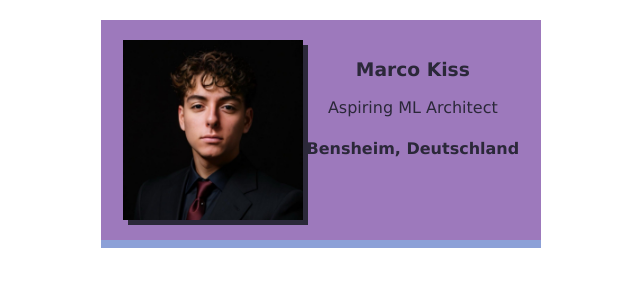
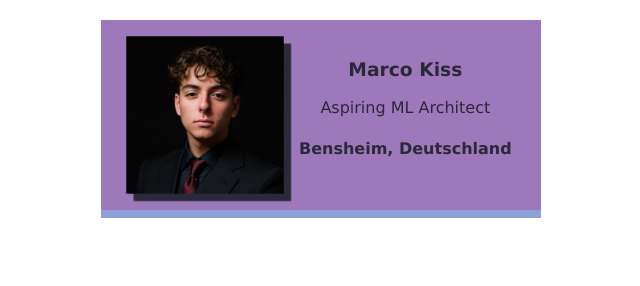
Before and after one commit to Jannisrfst/marco-business-card, a website built with Vite: page index.html in a window 1280 px wide. In both pictures the pointer is over the picture 524 px from the left and 115 px from the top of the page. Shown: the whole page, without its empty margins (319-959 px from the left). Built offline with nearby package versions, Linux system fonts and the light colour scheme.

Commit message:
Update styles.css

```diff
--- a/styles.css
+++ b/styles.css
@@ -11,9 +11,14 @@ body {
 .avatar {
     width: 150px;
     filter: drop-shadow(5px 5px);
+    transition: all 0.3s ease;
+    transform-origin: center;
 }
-.avatar:hover{
-    width: 180px;
+
+.avatar:hover {
+    transform: scale(1.05); /* Similar to the vision board hover effect */
+    filter: drop-shadow(7px 7px); /* Increased shadow on hover */
+    cursor: pointer;
 }
 
 .card {
```
